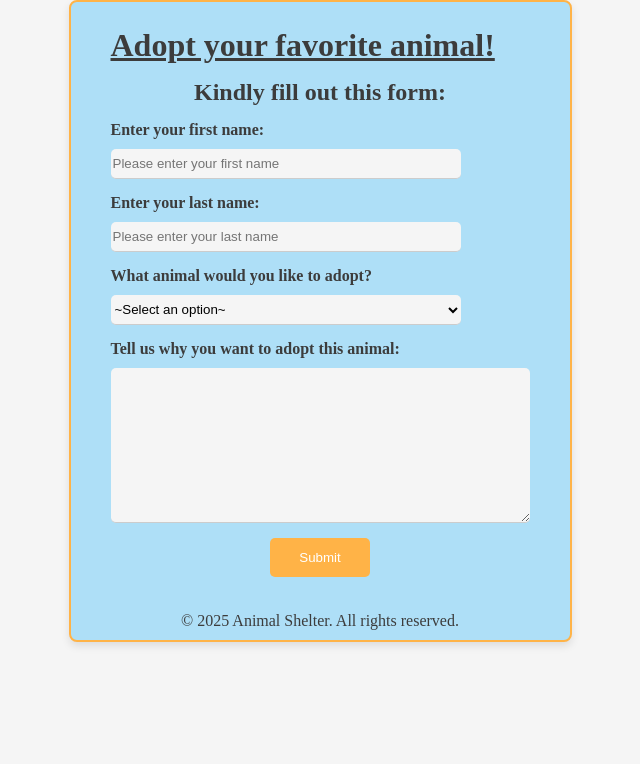
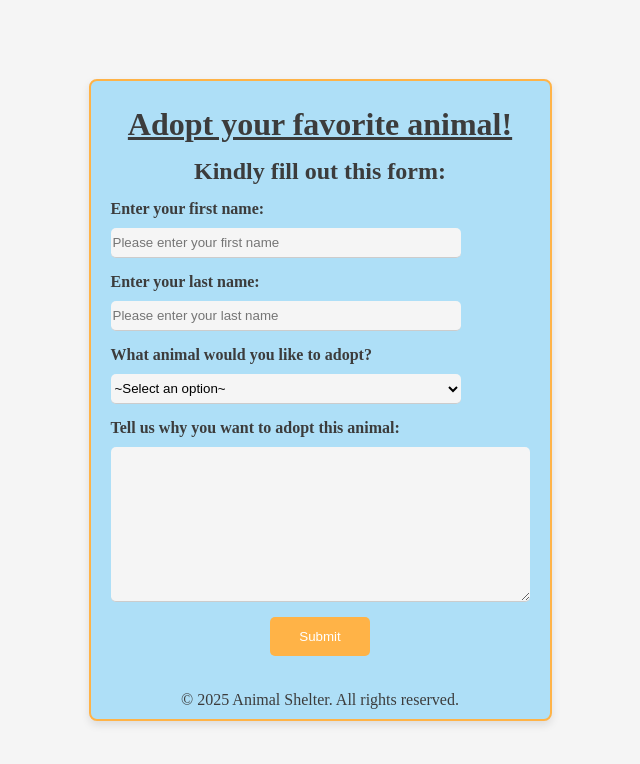
Before and after one commit to ezzzinne/AdoptPetForm, a plain HTML site: page index.html in a window 1280 px wide. Shown: the whole page, without its empty margins (320-960 px from the left). Drawn offline with Linux system fonts and the light colour scheme.

Commit message:
fourth commit

```diff
--- a/main.css
+++ b/main.css
@@ -11,16 +11,17 @@ body {
     flex-direction: column;
     justify-content: center;
     align-items: center;
-    height: 100%;
+    height: 100vh;
 }
 
 main {
     max-width: 800px;
-    padding: 10px 40px;
+    padding: 10px 20px;
     background-color: #AEDFF7;
     border: 2px solid #FFB347;
     border-radius: 8px;
     box-shadow: 0 4px 8px rgba(0, 0, 0, 0.1);
+    overflow: auto;
 }
 
 section, header {
@@ -31,7 +32,7 @@ header h1 {
     text-decoration: underline;
 }
 
-section h2 {
+section h2, header h1 {
     text-align: center;
 }
 
```
